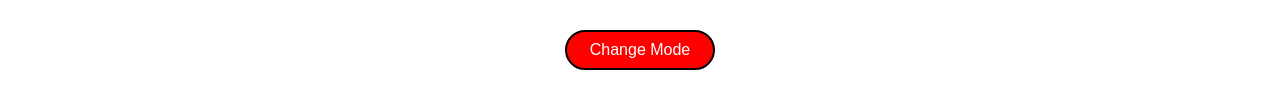
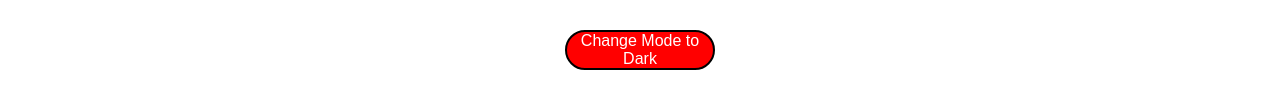
Before and after one commit to palprince/RockPaperScissorsGame, a plain HTML site: page index.html in a window 1280 px wide. Shown: the part 656-764 px from the top of the page. Drawn offline with Linux system fonts and the light colour scheme.

Commit message:
Update index.html
Modified mode button

```diff
--- a/index.html
+++ b/index.html
@@ -35,7 +35,7 @@
       <p id="msg">Play your move</p>
     </div>
 
-    <button>Change Mode</button>
+    <button>Change Mode to Dark</button>
     <script src="app.js"></script>
   </body>
 </html>
```
